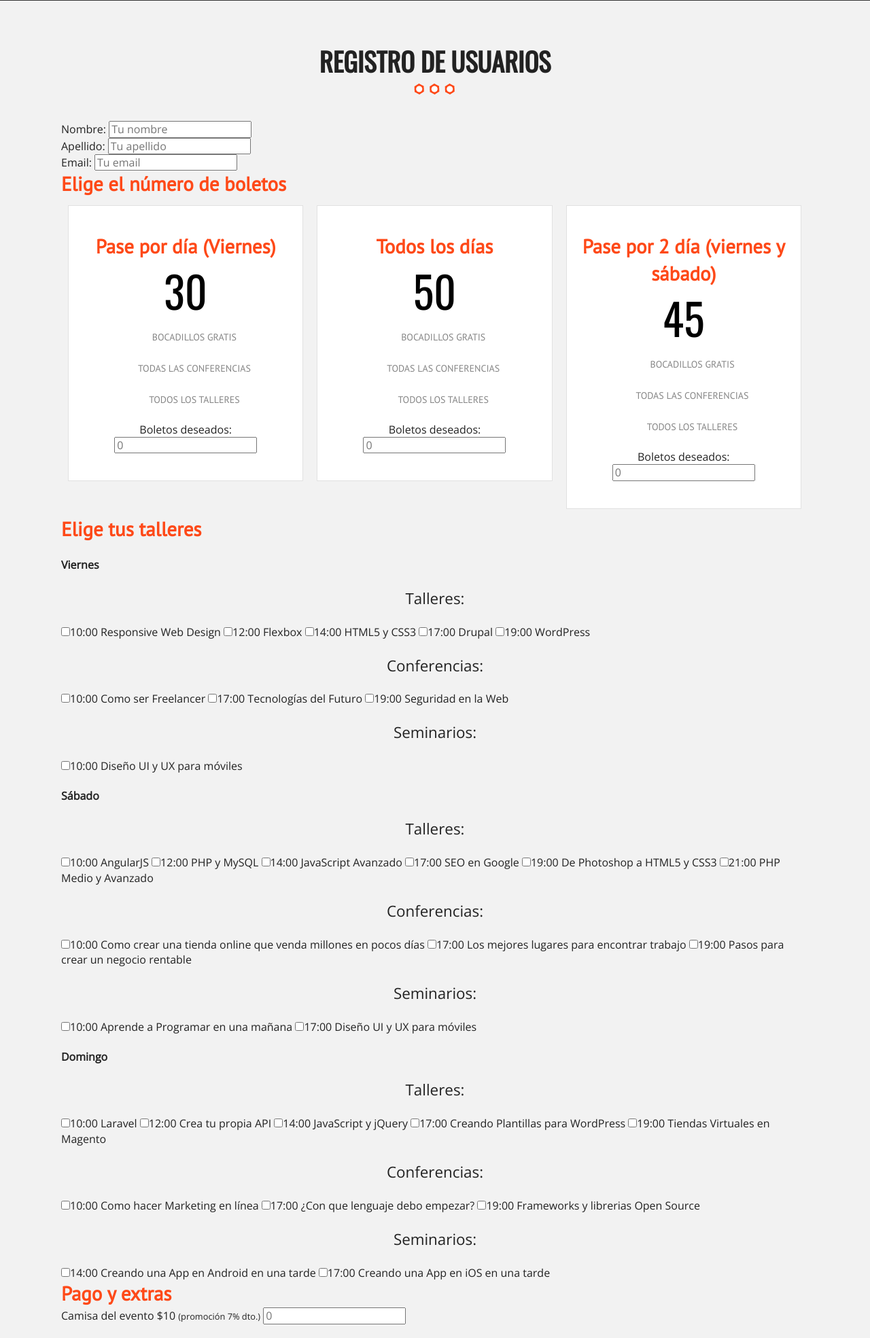
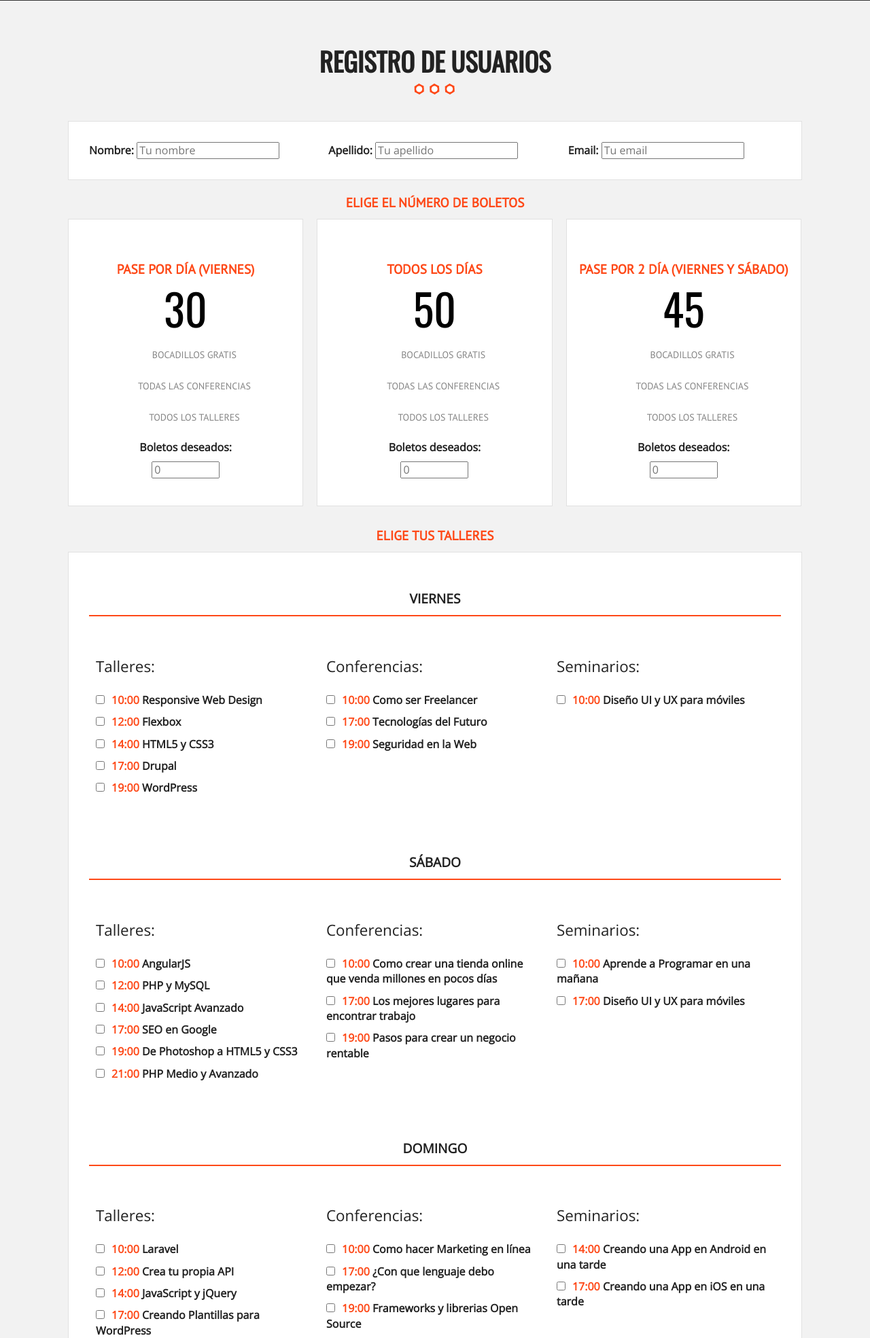
Before and after one commit to marvinsteb/ProyectoConferencias, a PHP site: page /registro.html in a window 1280 px wide. Shown: the part 898-2867 px from the top of the page at 68% size. Run offline with PHP 8.4, Linux system fonts and the light colour scheme.

Commit message:
Agregando estilos al formulario de registro

```diff
--- a/css/main.css
+++ b/css/main.css
@@ -765,14 +765,90 @@ p.copyrigth {
   color: #ffffff;
   text-align: center;
 }
-/* ==========================================================================
-   Helper classes
-   ========================================================================== */
+/* INTERNAS*/
+/* Registro */
+form.registro h3 {
+  text-align: center;
+  text-transform: uppercase;
+  margin: 20px 0 0 0;
+  font-size: 1.2em;
+}
 
-/*
- * Hide visually and from screen readers
- */
+form.registro label {
+  margin-bottom: 5px;
+  font-weight: bold;
+}
 
+h4 {
+  text-align: center;
+  text-transform: uppercase;
+  border-bottom: 2px solid #fe4918;
+  padding-bottom: 10px;
+  font-size: 1.2em;
+}
+
+div.caja {
+  background-color: white;
+  border: 1px solid #e1e1e1;
+  padding: 10px;
+  margin: 10px;
+}
+
+div.campo {
+  padding: 20px;
+}
+
+@media only screen and (min-width: 768px) {
+  div.campo {
+    float: left;
+    width: 33.3%;
+  }
+}
+
+div.paquete .tabla-precio:hover {
+  transform: none;
+  box-shadow: none;
+}
+
+div.paquete .tabla-precio input {
+  clear: both;
+  width: 100px;
+  margin: 10px auto 0 auto;
+  display: block;
+}
+
+.contenido-dia {
+  padding: 20px;
+  /* display: none; */
+}
+
+@media only screen and (min-width: 768px) {
+  .contenido-dia > div {
+    width: 33.3%;
+    float: left;
+    padding: 10px;
+  }
+}
+
+.contenido-dia > div p {
+  text-align: left;
+}
+
+.contenido-dia > div label {
+  display: block;
+  margin-bottom: 10px;
+}
+
+.contenido-dia > div input {
+  margin-right: 10px;
+}
+
+.contenido-dia > div time {
+  color: #fe4918;
+  font-weight: bold;
+}
+
+/* ========================================================================== Helper classes ========================================================================== */ /* * Hide visually and from screen readers */
 .hidden {
   display: none !important;
 }
```
